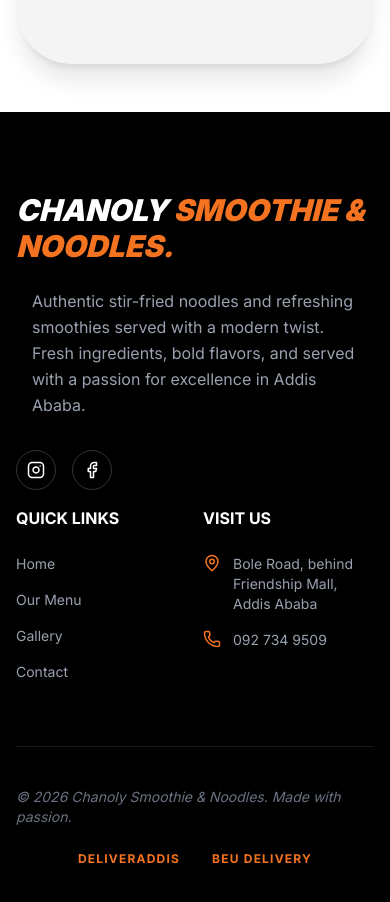
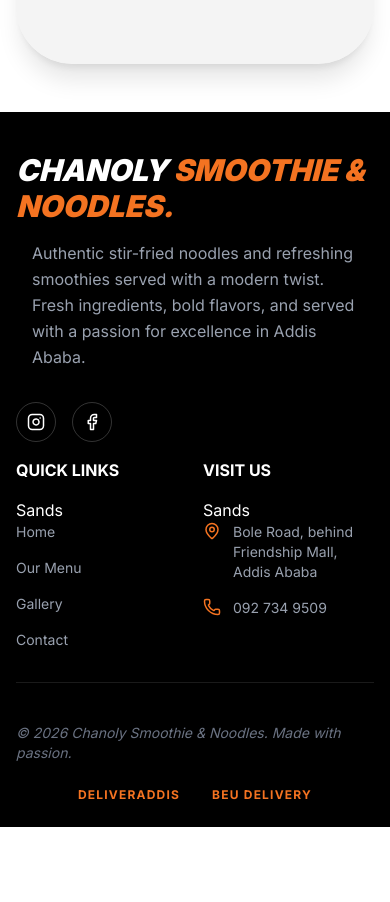
Before and after one commit to kirubelreta47-bit/chanoly-noodles, a React (Vite) app: page /contact in a window 390 px wide. Shown: the part 2474-3376 px from the top of the page. After the commit the page ends 3301 px from the top, so only its background shows below. Built offline with nearby package versions, Linux system fonts and the light colour scheme.

Commit message:
fixed all footer

```diff
--- a/src/components/Footer.tsx
+++ b/src/components/Footer.tsx
@@ -4,11 +4,11 @@
 
 export default function Footer() {
   return (
-    <footer className="bg-black text-white pt-20 pb-10">
+    <footer className="bg-black text-white pt-10 md:pt-20 pb-6 md:pb-10">
       <div className="max-w-7xl mx-auto px-4 sm:px-6 lg:px-8">
-        <div className="footer-grid gap-x-8 gap-y-12 md:gap-12 mb-16">
+        <div className="footer-grid gap-x-4 md:gap-x-8 gap-y-8 md:gap-y-12 mb-8 md:mb-16">
           <div className="col-span-2 md:col-span-2">
-            <Link to="/" className="inline-block mb-6">
+            <Link to="/" className="inline-block mb-4 md:mb-6">
               <span className="text-3xl font-black italic">CHANOLY <span className="text-primary">SMOOTHIE & NOODLES.</span></span>
             </Link>
             <p className="text-gray-400 max-w-sm mb-8 leading-relaxed">
@@ -25,8 +25,8 @@
           </div>
 
           <div className="col-span-1">
-            <h4 className="footer-mobile-heading mb-6">QUICK LINKS</h4>
-            <div className="flex flex-col space-y-4 footer-mobile-text">
+            <h4 className="footer-mobile-heading mb-4 md:mb-6">QUICK LINKS</h4>
+ Sands            <div className="flex flex-col space-y-4 footer-mobile-text">
               <Link to="/" className="text-gray-400 hover:text-primary transition-colors">Home</Link>
               <Link to="/menu" className="text-gray-400 hover:text-primary transition-colors">Our Menu</Link>
               <Link to="/gallery" className="text-gray-400 hover:text-primary transition-colors">Gallery</Link>
@@ -35,8 +35,8 @@
           </div>
 
           <div className="col-span-1">
-            <h4 className="footer-mobile-heading mb-6">VISIT US</h4>
-            <div className="flex flex-col space-y-4 text-gray-400 footer-mobile-text">
+            <h4 className="footer-mobile-heading mb-4 md:mb-6">VISIT US</h4>
+ Sands            <div className="flex flex-col space-y-4 text-gray-400 footer-mobile-text">
               <div className="flex gap-3">
                 <MapPin size={18} className="text-primary shrink-0" />
                 <span>Bole Road, behind Friendship Mall, Addis Ababa</span>
```
